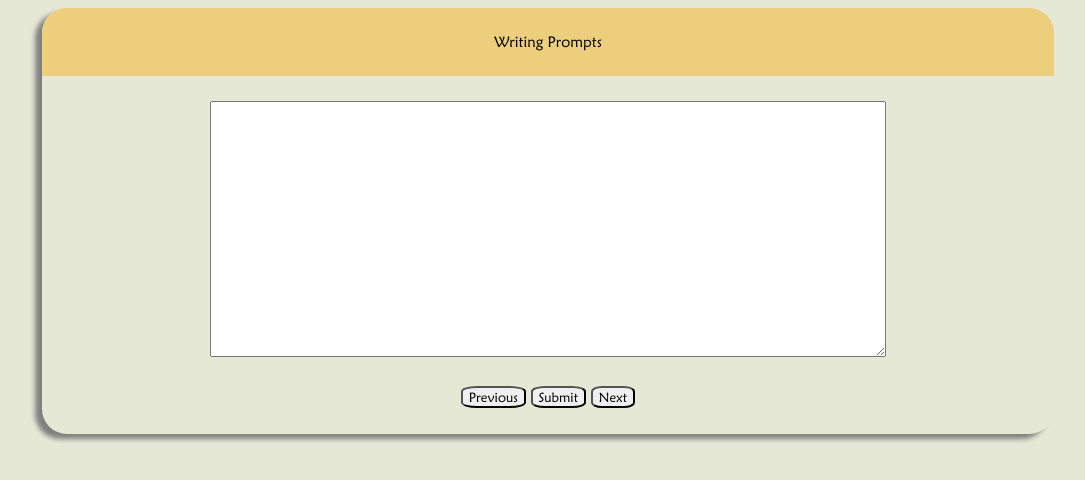
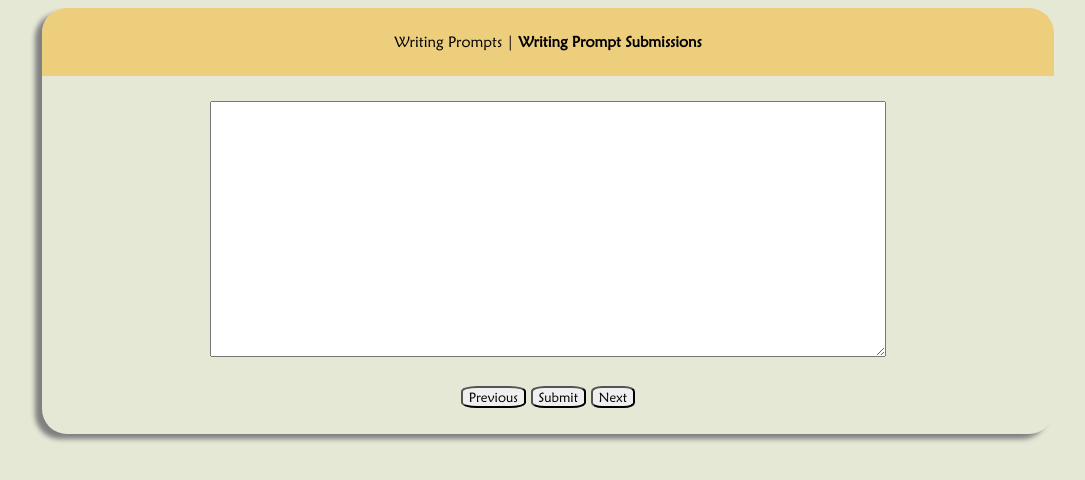
Before and after one commit to gregrigatti/gregrigatti.github.io, a plain HTML site: page writingPrompts.html in a window 1280 px wide. Shown: the whole page, without its empty margins (92-1177 px from the left). Drawn offline with nearby package versions, Linux system fonts and the light colour scheme; no server answers.

Commit message:
Fixing main page

```diff
--- a/writingPrompts.html
+++ b/writingPrompts.html
@@ -17,7 +17,8 @@
 	<body id="body">
 		<div id="overlay">
 			<nav id="navbar">
-				Writing Prompts
+				Writing Prompts |
+				<a href="writingPromptsSubmissions.html">Writing Prompt Submissions</a>
 			</nav>
 
 			<main id="promptAndInput">
```
